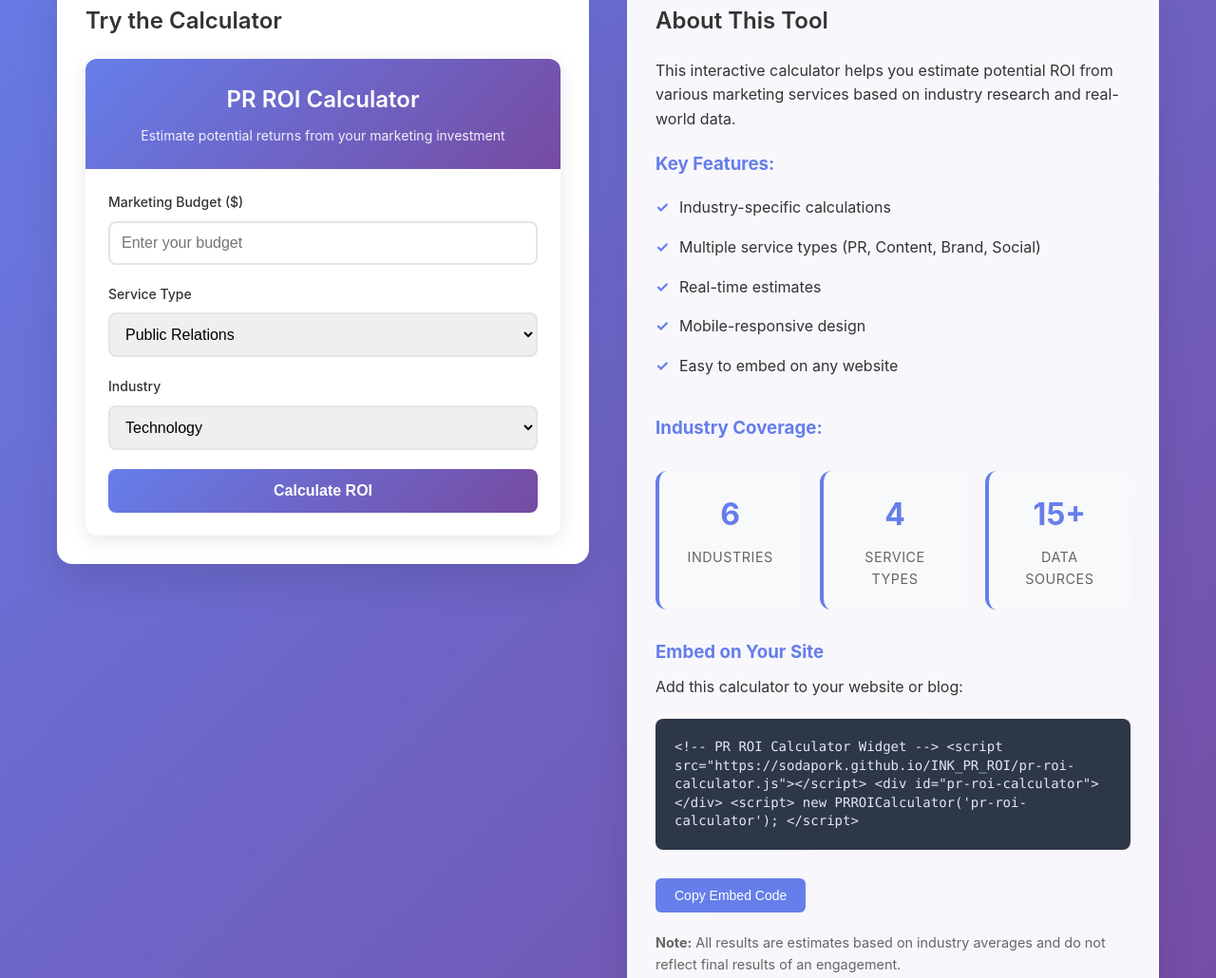
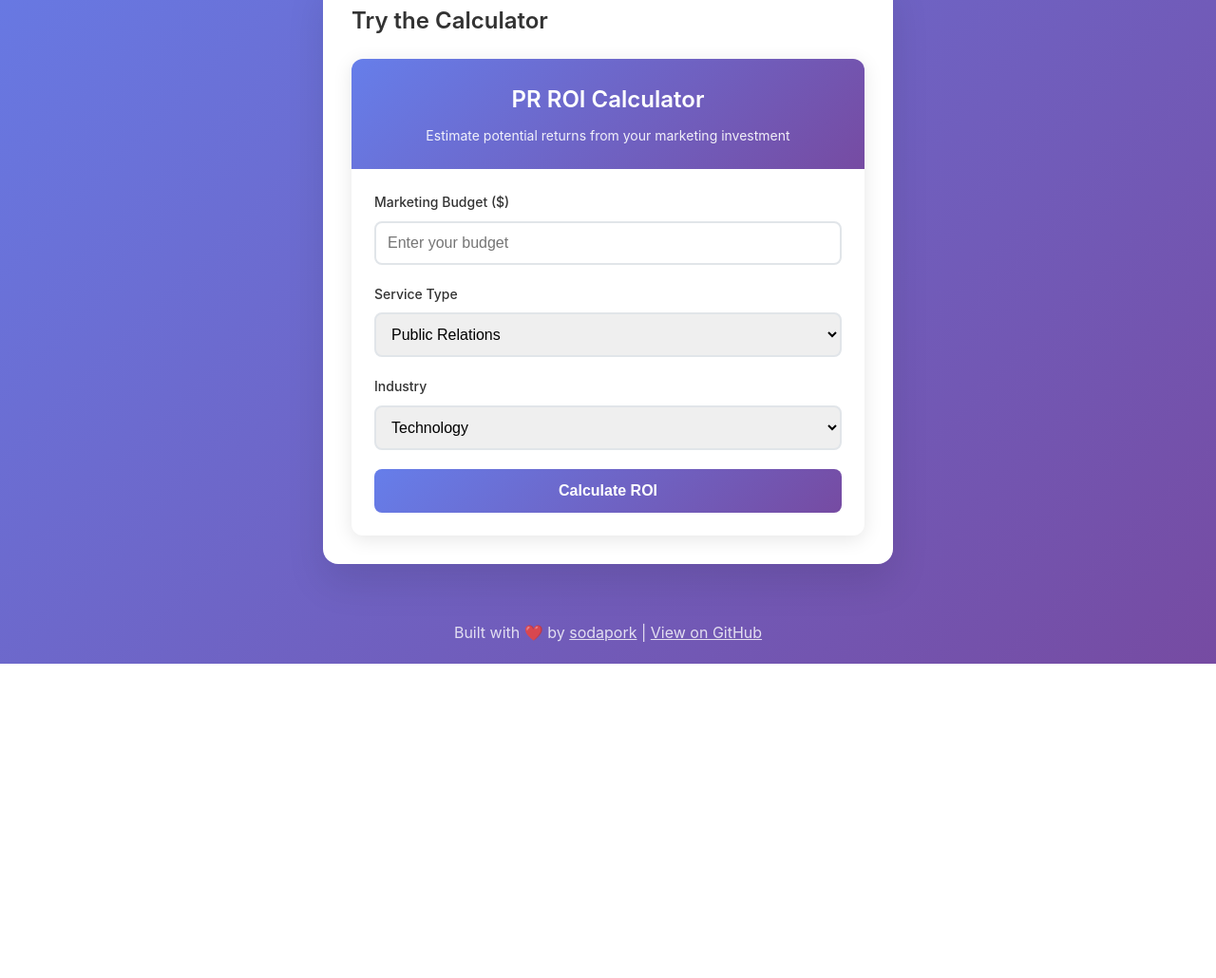
Before and after one commit to sodapork/INK_PR_ROI, a plain HTML site: page index.html in a window 1280 px wide. Shown: the part 241-1271 px from the top of the page at 95% size. After the commit the page ends 940 px from the top, so only its background shows below. Drawn offline with Linux system fonts and the light colour scheme.

Commit message:
Simplify layout - remove About This Tool section, center calculator

```diff
--- a/index.html
+++ b/index.html
@@ -62,9 +62,8 @@
         }
 
         .main-content {
-            display: grid;
-            grid-template-columns: 1fr 1fr;
-            gap: 40px;
+            display: flex;
+            justify-content: center;
             align-items: start;
         }
 
@@ -73,13 +72,8 @@
             border-radius: 16px;
             padding: 30px;
             box-shadow: 0 20px 40px rgba(0,0,0,0.1);
-        }
-
-        .info-section {
-            background: rgba(255,255,255,0.95);
-            border-radius: 16px;
-            padding: 30px;
-            box-shadow: 0 20px 40px rgba(0,0,0,0.1);
+            max-width: 600px;
+            width: 100%;
         }
 
         .section-title {
@@ -87,82 +81,6 @@
             margin-bottom: 20px;
             color: #333;
             font-weight: 600;
-        }
-
-        .feature-list {
-            list-style: none;
-            margin-bottom: 30px;
-        }
-
-        .feature-list li {
-            padding: 8px 0;
-            position: relative;
-            padding-left: 25px;
-        }
-
-        .feature-list li:before {
-            content: "✓";
-            position: absolute;
-            left: 0;
-            color: #667eea;
-            font-weight: bold;
-        }
-
-        .embed-code {
-            background: #2d3748;
-            color: #e2e8f0;
-            padding: 20px;
-            border-radius: 8px;
-            margin: 20px 0;
-            overflow-x: auto;
-            font-family: 'Monaco', 'Menlo', 'Ubuntu Mono', monospace;
-            font-size: 14px;
-            line-height: 1.4;
-        }
-
-        .copy-btn {
-            background: #667eea;
-            color: white;
-            border: none;
-            padding: 10px 20px;
-            border-radius: 6px;
-            cursor: pointer;
-            font-size: 14px;
-            margin-top: 10px;
-            transition: background 0.2s;
-        }
-
-        .copy-btn:hover {
-            background: #5a67d8;
-        }
-
-        .stats-grid {
-            display: grid;
-            grid-template-columns: repeat(auto-fit, minmax(150px, 1fr));
-            gap: 20px;
-            margin: 30px 0;
-        }
-
-        .stat-card {
-            text-align: center;
-            padding: 20px;
-            background: #f8f9fa;
-            border-radius: 12px;
-            border-left: 4px solid #667eea;
-        }
-
-        .stat-number {
-            font-size: 2rem;
-            font-weight: 700;
-            color: #667eea;
-            margin-bottom: 8px;
-        }
-
-        .stat-label {
-            font-size: 0.9rem;
-            color: #666;
-            text-transform: uppercase;
-            letter-spacing: 0.5px;
         }
 
         .footer {
@@ -178,11 +96,6 @@
         }
 
         @media (max-width: 768px) {
-            .main-content {
-                grid-template-columns: 1fr;
-                gap: 20px;
-            }
-
             .header h1 {
                 font-size: 2rem;
             }
@@ -191,8 +104,7 @@
                 font-size: 1rem;
             }
 
-            .calculator-section,
-            .info-section {
+            .calculator-section {
                 padding: 20px;
             }
         }
@@ -209,54 +121,6 @@
             <div class="calculator-section">
                 <h2 class="section-title">Try the Calculator</h2>
                 <div id="pr-roi-calculator"></div>
-            </div>
-
-            <div class="info-section">
-                <h2 class="section-title">About This Tool</h2>
-
-                <p>This interactive calculator helps you estimate potential ROI from various marketing services based on industry research and real-world data.</p>
-
-                <h3 style="margin: 20px 0 10px 0; color: #667eea;">Key Features:</h3>
-                <ul class="feature-list">
-                    <li>Industry-specific calculations</li>
-                    <li>Multiple service types (PR, Content, Brand, Social)</li>
-                    <li>Real-time estimates</li>
-                    <li>Mobile-responsive design</li>
-                    <li>Easy to embed on any website</li>
-                </ul>
-
-                <h3 style="margin: 20px 0 10px 0; color: #667eea;">Industry Coverage:</h3>
-                <div class="stats-grid">
-                    <div class="stat-card">
-                        <div class="stat-number">6</div>
-                        <div class="stat-label">Industries</div>
-                    </div>
-                    <div class="stat-card">
-                        <div class="stat-number">4</div>
-                        <div class="stat-label">Service Types</div>
-                    </div>
-                    <div class="stat-card">
-                        <div class="stat-number">15+</div>
-                        <div class="stat-label">Data Sources</div>
-                    </div>
-                </div>
-
-                <h3 style="margin: 20px 0 10px 0; color: #667eea;">Embed on Your Site</h3>
-                <p>Add this calculator to your website or blog:</p>
-
-                <div class="embed-code" id="embed-code">
-&lt;!-- PR ROI Calculator Widget --&gt;
-&lt;script src="https://sodapork.github.io/INK_PR_ROI/pr-roi-calculator.js"&gt;&lt;/script&gt;
-&lt;div id="pr-roi-calculator"&gt;&lt;/div&gt;
-&lt;script&gt;
-    new PRROICalculator('pr-roi-calculator');
-&lt;/script&gt;</div>
-
-                <button class="copy-btn" onclick="copyEmbedCode()">Copy Embed Code</button>
-
-                <p style="margin-top: 20px; font-size: 0.9rem; color: #666;">
-                    <strong>Note:</strong> All results are estimates based on industry averages and do not reflect final results of an engagement.
-                </p>
             </div>
         </div>
 
@@ -277,20 +141,7 @@
             currency: '$'
         });
 
-        // Copy embed code function
-        function copyEmbedCode() {
-            const embedCode = document.getElementById('embed-code').textContent;
-            navigator.clipboard.writeText(embedCode).then(function() {
-                const btn = document.querySelector('.copy-btn');
-                const originalText = btn.textContent;
-                btn.textContent = 'Copied!';
-                btn.style.background = '#48bb78';
-                setTimeout(() => {
-                    btn.textContent = originalText;
-                    btn.style.background = '#667eea';
-                }, 2000);
-            });
-        }
+
     </script>
 </body>
 </html>
```
